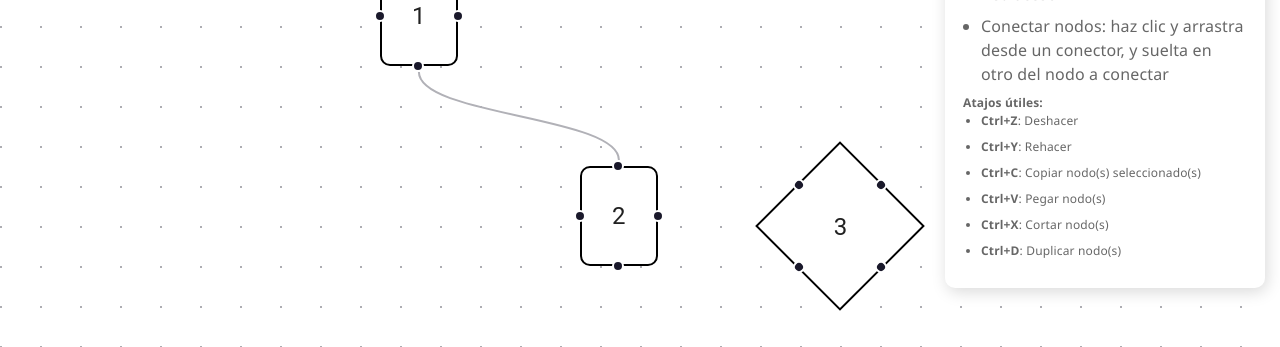
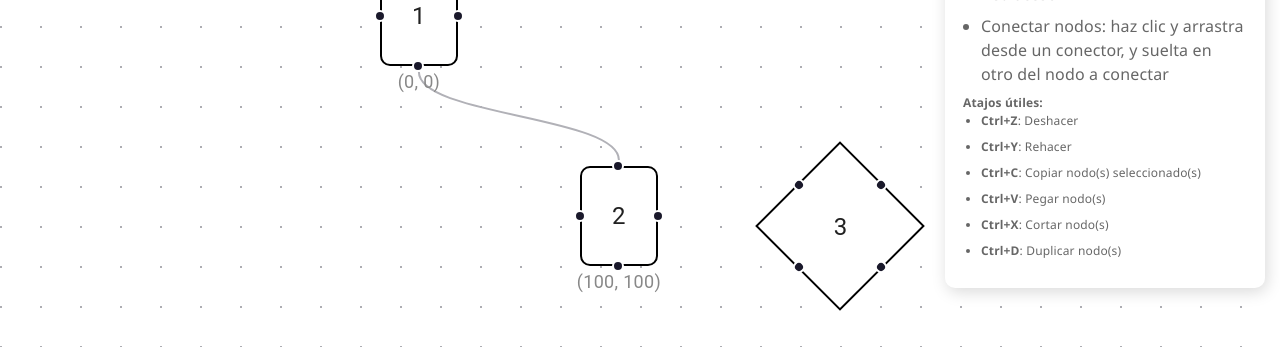
Before and after one commit to FerGaram/Proyecto-Interfaz-IA, a React (Vite) app in the folder client/: page / in a window 1280 px wide. Shown: the part 274-621 px from the top of the page. Built offline with nearby package versions, Linux system fonts and the light colour scheme.

Commit message:
Coordenadas en los Nodos #1
Se agregaron las coordenadas de los nodos fuera de ellos al "Cuadrado"

```diff
--- a/client/src/components/nodes/NodeTest.tsx
+++ b/client/src/components/nodes/NodeTest.tsx
@@ -1,16 +1,22 @@
 import { Handle, Position, type BuiltInNode, type NodeProps } from "@xyflow/react"
 
 // Nodo con cuatro conectores a todos sus lados, y con un label para su contenido
-export const NodeTest = ({ data }: NodeProps<BuiltInNode>) => {
+export const NodeTest = ({ data, positionAbsoluteX, positionAbsoluteY}: NodeProps<BuiltInNode>) => {
     return (
         <div className="node-test">
             <Handle type="source" position={Position.Top} id="top" />
             <Handle type="source" position={Position.Left} id="left" />
-            <label htmlFor="text">{data?.label}</label>
+
+            <div className="label-container">
+                <label htmlFor="text">{data?.label}</label>
+                <div className="node-coords">
+                    ({Math.round(positionAbsoluteX)}, {Math.round(positionAbsoluteY)})
+                </div>
+            </div>
+
             <Handle type="source" position={Position.Bottom} id="bottom" />
             <Handle type="source" position={Position.Right} id="right" />
         </div>
+
     )
 }
-
-// Para darle estilo pueden utilizar el archivo index.css, ahí también encontrarán el ejemplo de cómo se hizo con la clase node-test
--- a/client/src/index.css
+++ b/client/src/index.css
@@ -36,6 +36,18 @@ body:not([data-theme='dark']) {
   display: block;
   font-size: 12px;
 }
+.node-coords {
+  position: absolute;
+  top: 100%;
+  left: 50%;
+  transform: translateX(-50%);
+  font-size: 9px;
+  color: #888;
+  pointer-events: none;
+  margin-top: 2px;
+  white-space: nowrap;
+}
+
 .node-circle {
   width: 50px;
   height: 50px;
```
